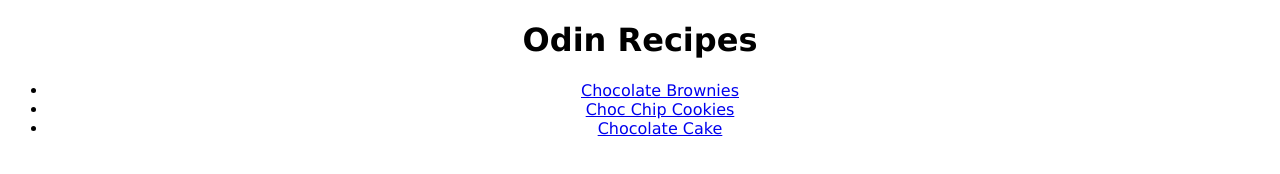
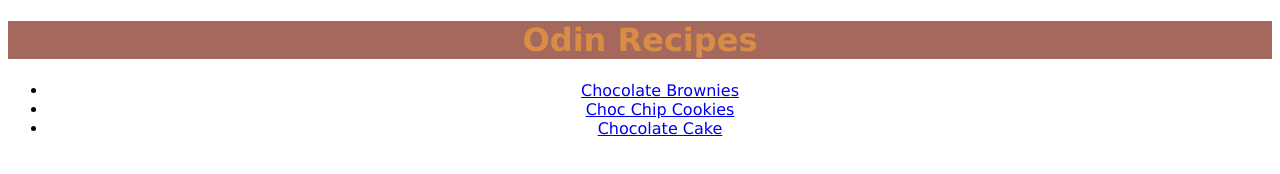
Before and after one commit to ashpartis/odin-recipes, a plain HTML site: page index.html in a window 1280 px wide. Drawn offline with Linux system fonts and the light colour scheme.

Commit message:
Format font color and background

```diff
--- a/style.css
+++ b/style.css
@@ -1,16 +1,11 @@
-/* all */
 * {font-family: Verdana, Geneva, Tahoma, sans-serif;}
 
-h1 {text-align: center;}
+h1 {text-align: center}
+
+h1, h2 {background-color: rgb(164, 104, 93); color: rgb(217, 141, 68);}
 
 /* index */
 #index {text-align: center;}
-
-/* Brownies */
-
-/* Cookies */
-
-/* Cake */
 
 img {width: 600px;
     height: auto;
```
